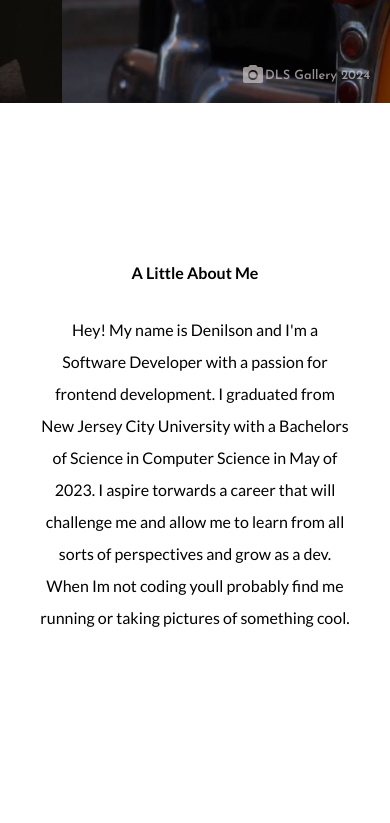
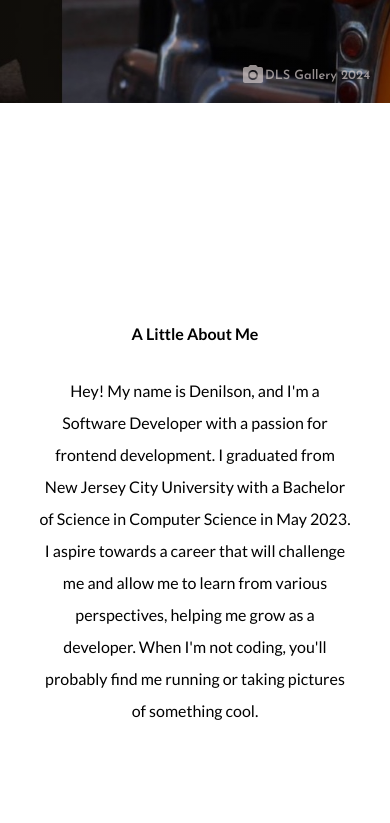
Before and after one commit to Denilson0720/DenilsonLopezPortfolio, a React (Vite) app: page / in a window 390 px wide. Shown: the part 741-1564 px from the top of the page. Built offline with nearby package versions, Linux system fonts and the light colour scheme; no server answers; the database is empty.

Commit message:
layout changes

```diff
--- a/src/App.jsx
+++ b/src/App.jsx
@@ -13,7 +13,6 @@ function App() {
   return (
     <>
       <BrowserRouter>
-      {/* <Header/> */}
       <DrawerAppBar/>
       <Home/>
       <About/>
--- a/src/components/About.jsx
+++ b/src/components/About.jsx
@@ -12,18 +12,20 @@ export default function About(){
     return(
         <div
             className = 'abt-ctn'
-            data-aos="fade-up"
+            data-aos="fade-down"
             data-aos-duration='1000'
             data-aos-easing = 'ease-in-sine'
             // id="about"
-            data-aos-offset = '300'
+            // data-aos-offset = '300'
         >
 
             {/* <img src={denilson} alt="profile icon image" /> */}
             <div className = 'abt-text' id='about'>
                 {/* <p className='quote'><b>"A good engineer never stops learning no matter how old they become ."</b><br/> - I read that somewhere on google :)</p> */}
                 <h3>A Little About Me</h3>
-                <p className='intro'>Hey! My name is Denilson and I'm a Software Developer with a passion for frontend development. I graduated from New Jersey City University with a Bachelors of Science in Computer Science in May of 2023.  I aspire torwards a career that will challenge me and allow me to learn from all sorts of perspectives and grow as a dev. <br/>When Im not coding youll probably find me running or taking pictures of something cool.</p>
+                {/* <p className='intro'>Hey! My name is Denilson and I'm a Software Developer with a passion for frontend development. I graduated from New Jersey City University with a Bachelors of Science in Computer Science in May of 2023.  I aspire torwards a career that will challenge me and allow me to learn from all sorts of perspectives and grow as a dev. <br/>When Im not coding youll probably find me running or taking pictures of something cool.</p> */}
+                <p className='intro'>Hey! My name is Denilson, and I'm a Software Developer with a passion for frontend development. I graduated from New Jersey City University with a Bachelor of Science in Computer Science in May 2023. I aspire towards a career that will challenge me and allow me to learn from various perspectives, helping me grow as a developer. When I'm not coding, you'll probably find me running or taking pictures of something cool.</p>
+
             </div>
         </div>
     )
--- a/src/components/Contact.jsx
+++ b/src/components/Contact.jsx
@@ -10,12 +10,9 @@ export default function Contact(){
         <div
             className = 'contact-ctn'
             id='contact'
-            data-aos="fade-down"
-            data-aos-duration='1000'
-            data-aos-easing = 'ease-in-sine'
         >
             <h3>Contact Me</h3>
-            <h4>Id be happy to answer any questions or just chat.</h4>
+            <h4>I'd be happy to answer any questions or just chat.</h4>
             <h4>Shoot me a message :)</h4>
             {ContactUs()}
         </div>
--- a/src/components/Home.jsx
+++ b/src/components/Home.jsx
@@ -11,7 +11,6 @@ export default function Home(){
             <div id ="home"className = 'home-ctn'>
 
                 <h2>Hi, Im Denilson, a <br/> {TextShifter({words})}</h2>
-                {/* <h1>{TextShifter({words})}</h1> */}
                 <h2 className = 'responsiveness-note'>Hey you must be on a mobile device, Sorry about the layout, Im still working on full responsiveness accross all screen sizes. Thank you for your patience - Denilson</h2>
                 <h3 className = 'dls-watermark'><CameraAltIcon fontSize='medium'/>DLS Gallery 2024</h3>
             </div>
--- a/src/index.css
+++ b/src/index.css
@@ -6,6 +6,7 @@ body {
   margin: 0;
   padding: 0;
   font-family: 'Lato';
+  width:100%;
 }
 
 h1{
@@ -214,8 +215,7 @@ h3.dls-watermark{
 }
 /* ABOUT ME SECTION */
 .abt-ctn{
-  /* min-height:70vh; */
-  min-height:95vh;
+  height:100vh;
   width:100vw;
   display:flex;
   justify-content: center;
@@ -228,14 +228,13 @@ h3.dls-watermark{
   align-items: center;
   width:100%;
   height:100%;
-  padding-top:8rem;
-  /* padding-bottom:25rem; */
+  justify-content: center;
 }
-.abt-text>.quote{
+/* .abt-text>.quote{
   margin-bottom:5rem;
   line-height:2rem;
   width:70%;
-}
+} */
 .abt-text>.intro{
   /* color:green; */
   width:70%;
@@ -244,11 +243,12 @@ h3.dls-watermark{
 /* about mobile */
 @media screen and (max-width:1000px) {
   .abt-ctn{
-    height:auto;
+    /* height:100vh; */
+
   }
   .abt-text{
-    padding-top:9rem;
-    padding-bottom:8rem;
+    /* padding-top:9rem; */
+    /* padding-bottom:8rem; */
   }
 
   .abt-text>.intro{
```
